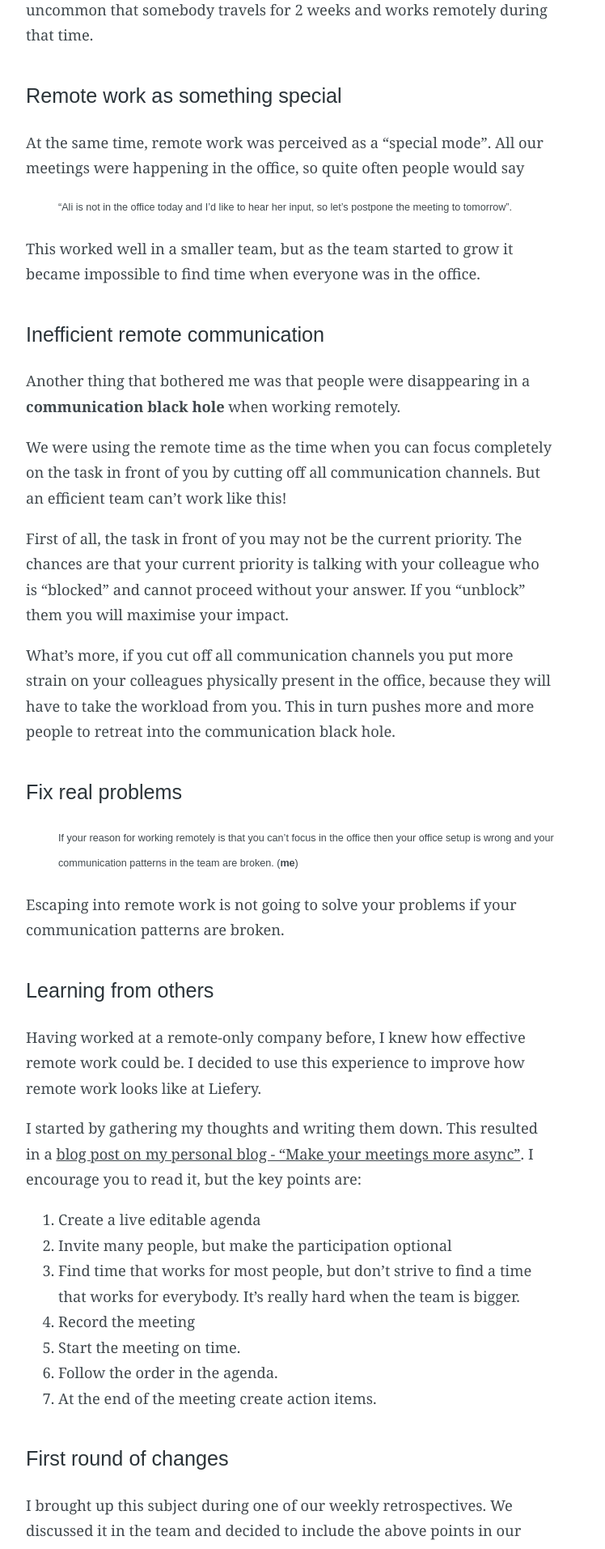
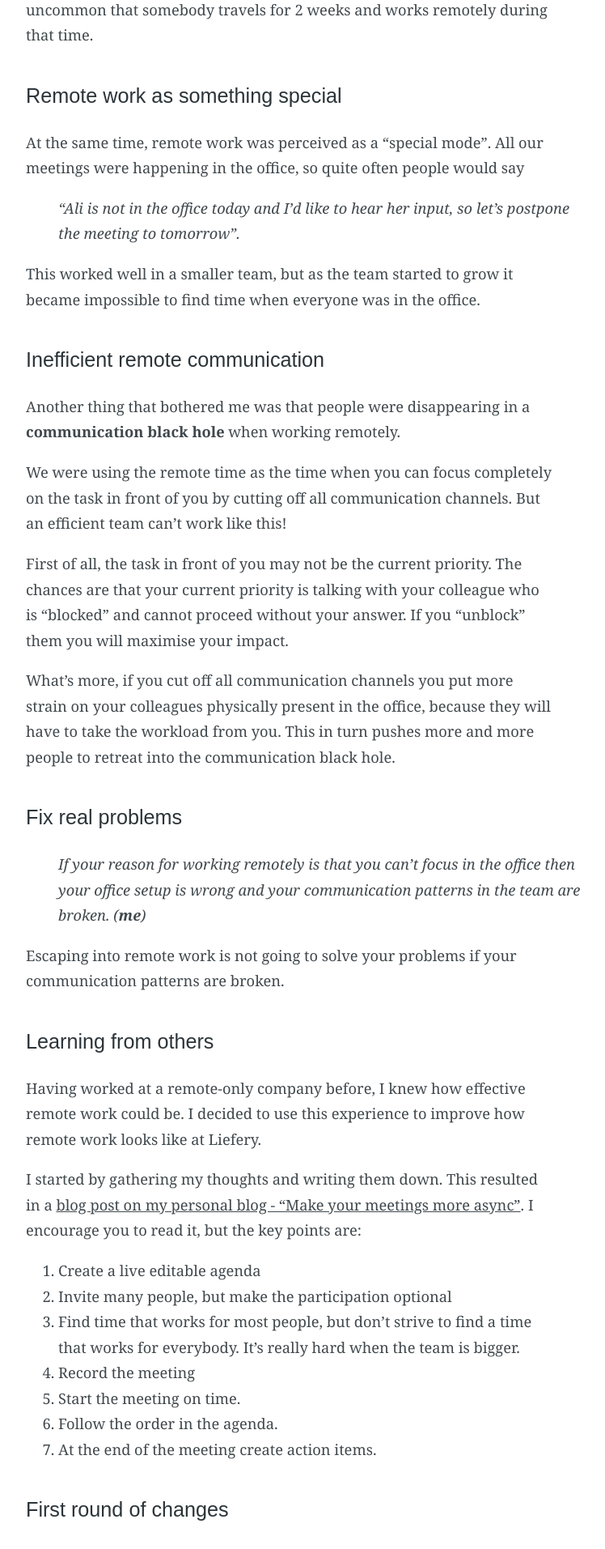
Before and after one commit to liefery-it-legacy/blog, a Jekyll site: the page built from _posts/2018-11-29-our-road-from-remote-friendly-to-remote-first.md, in a window 1280 px wide. Shown: the part 435-2348 px from the top of the page at 81% size, without its empty margins (283-1031 px from the left). Built offline with Jekyll 4.4.1, drawn with Linux system fonts in a browser that asks for light colours; some web fonts are replaced; comment, search, counter and statistics services are not loaded.

Commit message:
Style blockquote nicely

```diff
--- a/_sass/layouts/_post.scss
+++ b/_sass/layouts/_post.scss
@@ -28,6 +28,9 @@ main#post {
       font-size: 1.25em;
       opacity: 0.7;
     }
+    blockquote {
+      font-size: 1.5em;
+    }
   }
   article {
     margin: 2em auto;
@@ -37,9 +40,12 @@ main#post {
       width: 650px;
       max-width: 100%;
     }
-    & > p, ol, ul {
+    & > p, ol, ul, blockquote {
       font-family: "Georgia", serif;
       font-size: 1.45em;
+    }
+    blockquote {
+      font-style: italic;
     }
     ol, ul {
       max-width: calc(100% - 2em);
```
